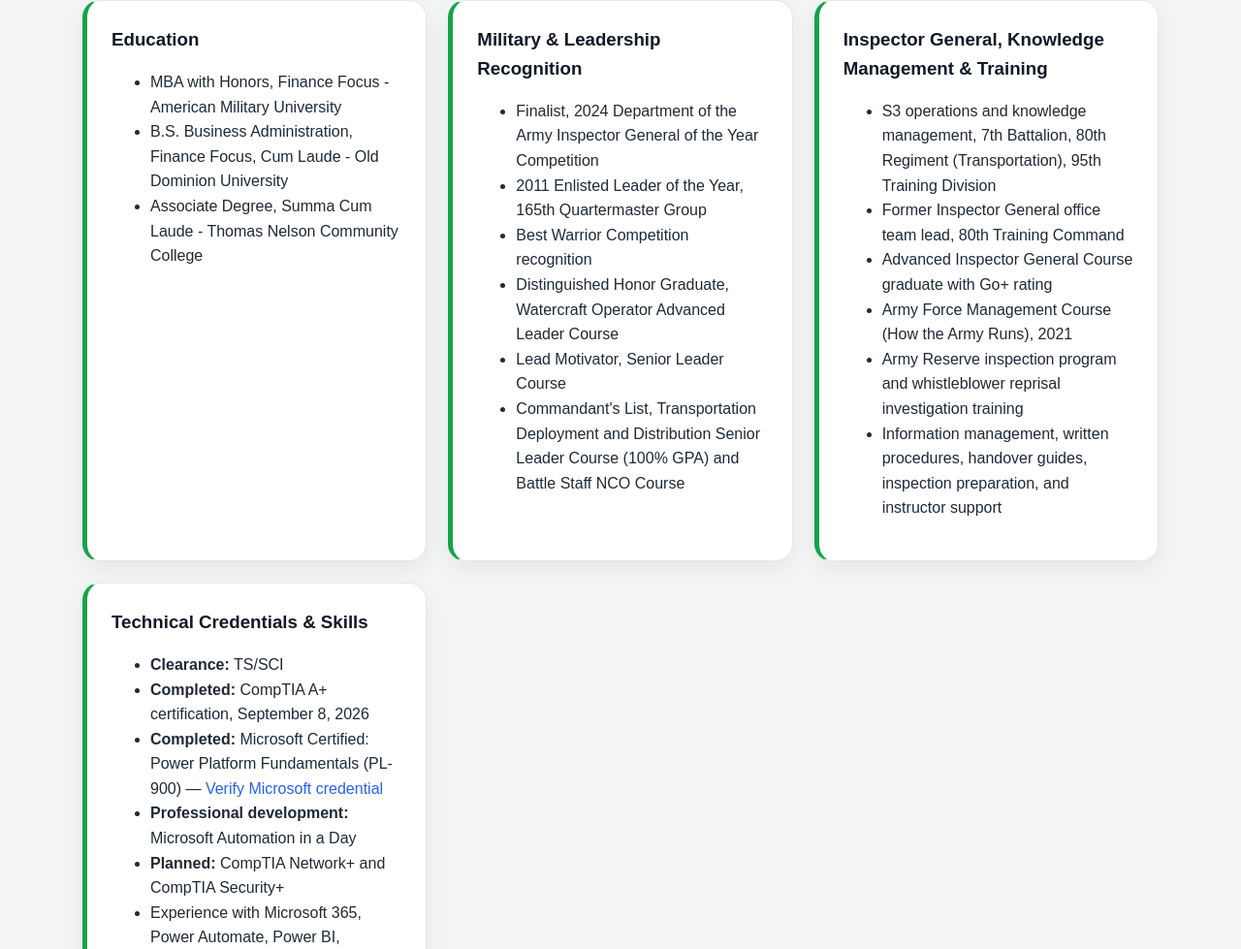
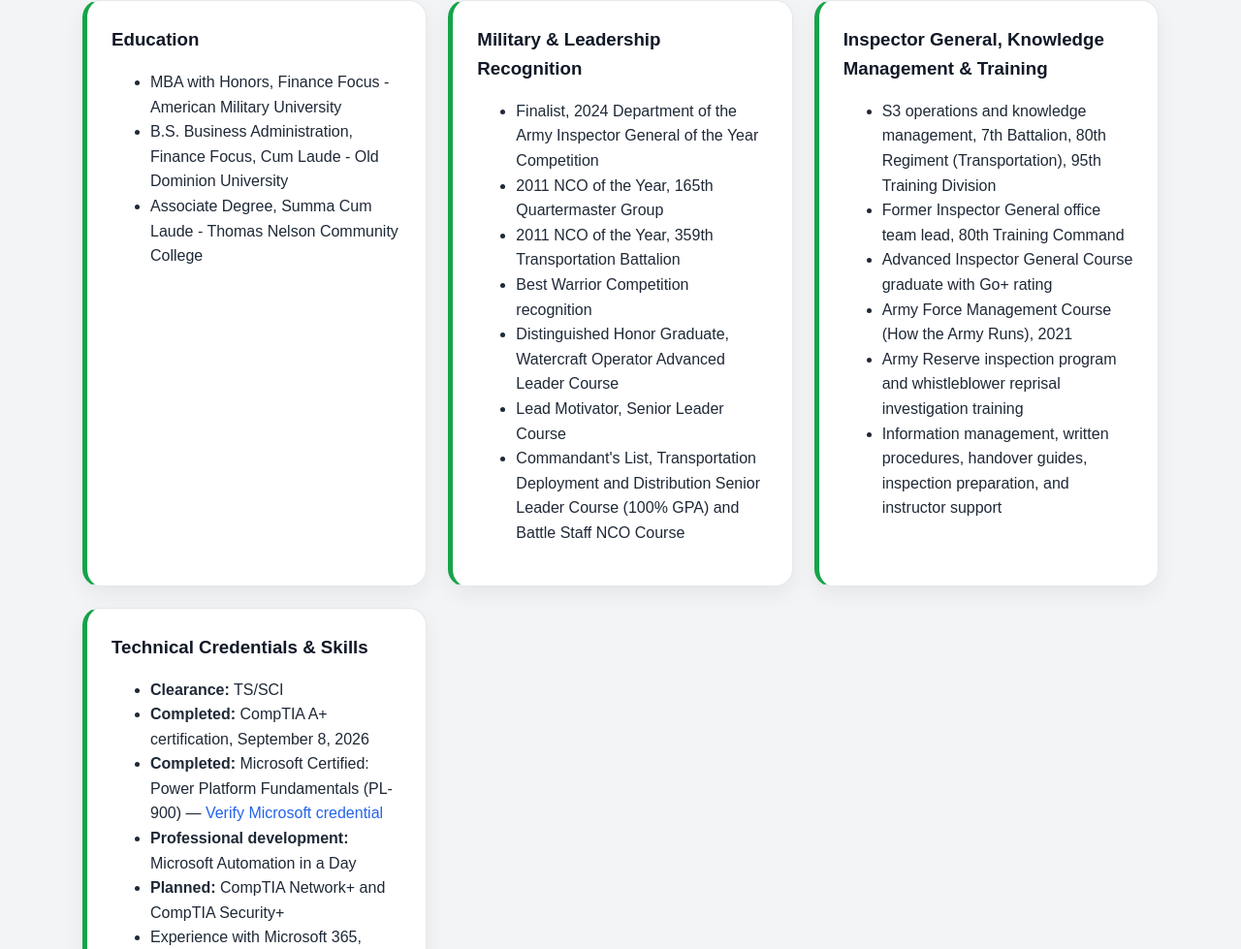
Before and after one commit to agurry/agurry.github.io, a plain HTML site: page index.html in a window 1280 px wide. Shown: the part 6100-7079 px from the top of the page at 97% size. Drawn offline with Linux system fonts and the light colour scheme.

Commit message:
List both 2011 NCO of the Year honors

```diff
--- a/index.html
+++ b/index.html
@@ -905,7 +905,8 @@
         <h3>Military & Leadership Recognition</h3>
         <ul>
           <li>Finalist, 2024 Department of the Army Inspector General of the Year Competition</li>
-          <li>2011 Enlisted Leader of the Year, 165th Quartermaster Group</li>
+          <li>2011 NCO of the Year, 165th Quartermaster Group</li>
+          <li>2011 NCO of the Year, 359th Transportation Battalion</li>
           <li>Best Warrior Competition recognition</li>
           <li>Distinguished Honor Graduate, Watercraft Operator Advanced Leader Course</li>
           <li>Lead Motivator, Senior Leader Course</li>
```
